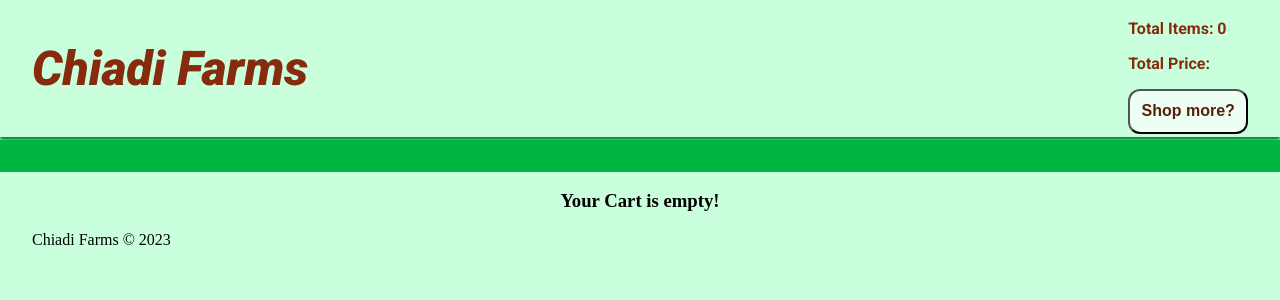
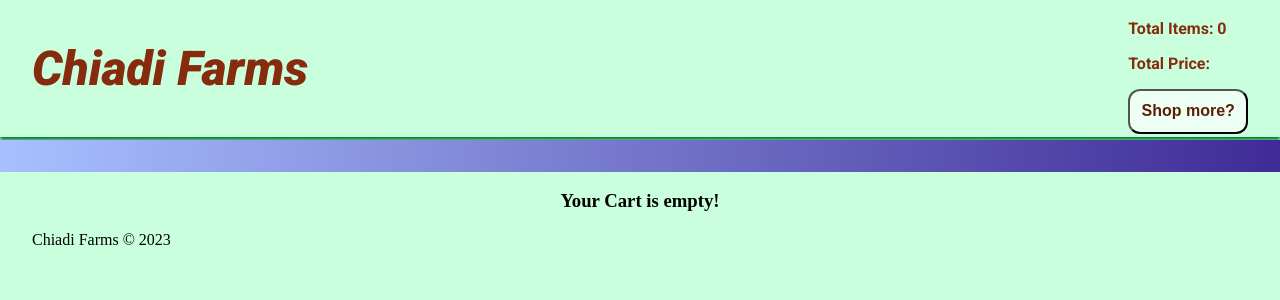
Before and after one commit to lcim/Shopping_cart-TS, a React (Vite) app: page / in a window 1280 px wide. Both pictures are taken after a click on the button "View Cart". Shown: the top 300 px of the page. Built offline with nearby package versions, Linux system fonts and the light colour scheme.

Commit message:
added background_image to Cart page

```diff
--- a/src/components/Cart/_Cart.scss
+++ b/src/components/Cart/_Cart.scss
@@ -5,9 +5,10 @@
 // }
 .cart {
   margin: 0;
-  padding: 0;
+  padding-inline: $base_padding * 3;
   padding-block: $base_padding;
-  background-color: darken($main_background_color, 58%);
+  background-image: $background_gradientL10;
+  // background-color: darken($main_background_color, 58%);
 }
 .cart__summary {
   background-color: darken($main_background_color, 4%);
```
